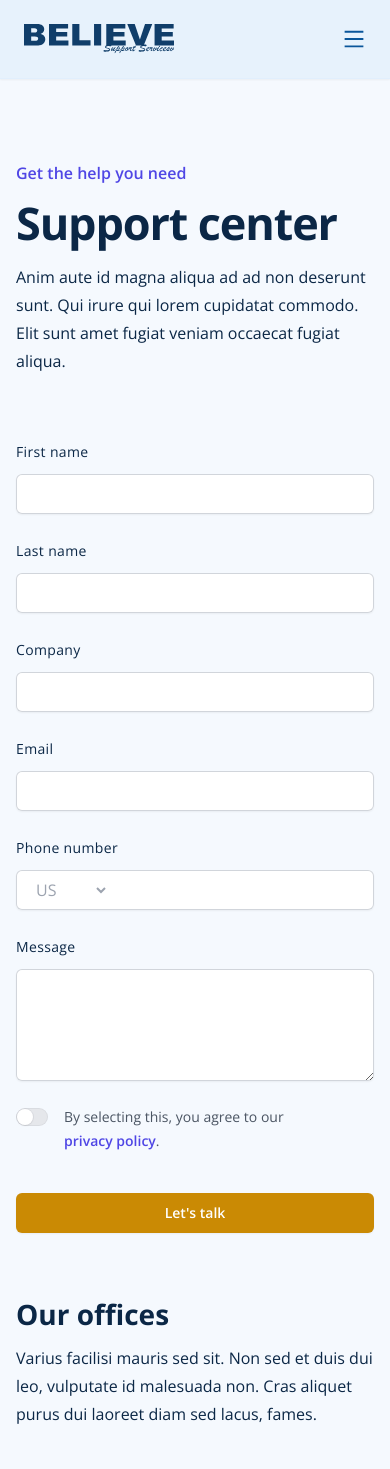
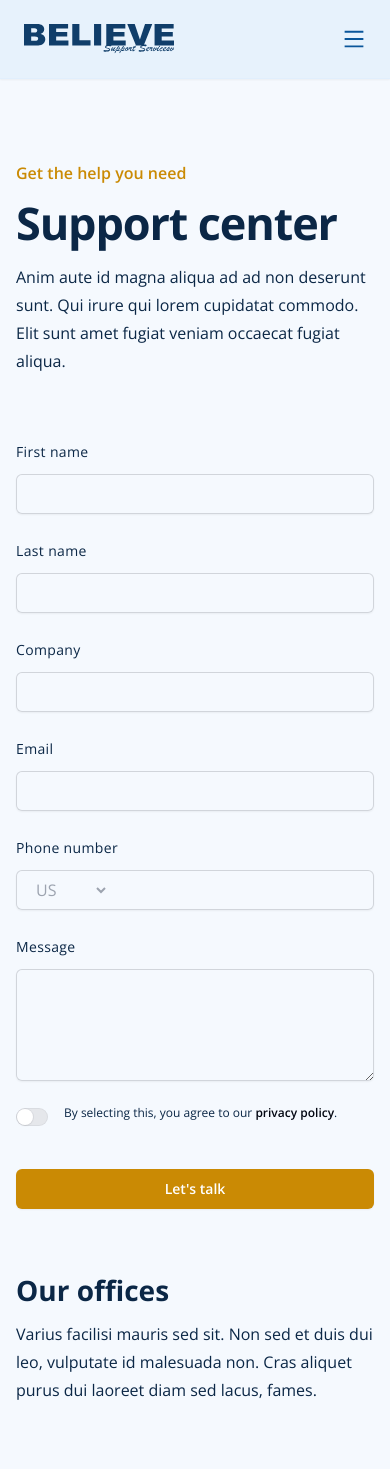
Before and after one commit to Justin-Bento/believe-support-services, a Next.js app: page /contact in a window 390 px wide. Shown: the top 1469 px of the page. Built offline with nearby package versions, Linux system fonts and the light colour scheme.

Commit message:
updated contact page to switch between light and dark mode

```diff
--- a/src/pages/contact.tsx
+++ b/src/pages/contact.tsx
@@ -27,25 +27,28 @@ export default function contact() {
   );
 }
 function classNames(...classes: any) {
-  return classes.filter(Boolean).join(' ')
+  return classes.filter(Boolean).join(" ");
 }
 
 function ContactCenter() {
   return (
     <div className="">
       <div className="max-w-2xl mx-auto lg:mx-0">
-          <p className="text-base font-semibold leading-7 text-indigo-600">Get the help you need</p>
+        <p className="text-base font-semibold leading-7 text-yellow-600">
+          Get the help you need
+        </p>
         <h2 className="mt-2 font-bold display-medium">Support center</h2>
         <p className="mt-3 body-large">
-            Anim aute id magna aliqua ad ad non deserunt sunt. Qui irure qui lorem cupidatat commodo. Elit sunt amet
-            fugiat veniam occaecat fugiat aliqua.
+          Anim aute id magna aliqua ad ad non deserunt sunt. Qui irure qui lorem
+          cupidatat commodo. Elit sunt amet fugiat veniam occaecat fugiat
+          aliqua.
         </p>
       </div>
     </div>
-  )
+  );
 }
 function ContactForm() {
-  const [agreed, setAgreed] = useState(false)
+  const [agreed, setAgreed] = useState(false);
   return (
     <form action="#" method="POST" className="">
       <div className="grid grid-cols-1 gap-x-8 gap-y-6 sm:grid-cols-2">
@@ -59,7 +62,7 @@ function ContactForm() {
               name="first-name"
               id="first-name"
               autoComplete="given-name"
-              className="block w-full rounded-md border-0 px-3.5 py-2 text-gray-900 shadow-sm ring-1 ring-inset ring-gray-300 placeholder:text-gray-400 focus:ring-2 focus:ring-inset focus:ring-indigo-600 sm:text-sm sm:leading-6"
+              className="block w-full rounded-md  bg-transparent dark:bg-primary-950   border-0 px-3.5 py-2 text-gray-900 shadow-sm ring-1 ring-inset ring-gray-300 placeholder:text-gray-400 focus:ring-2 focus:ring-inset focus:ring-indigo-600 sm:text-sm sm:leading-6"
             />
           </div>
         </div>
@@ -73,7 +76,7 @@ function ContactForm() {
               name="last-name"
               id="last-name"
               autoComplete="family-name"
-              className="block w-full rounded-md border-0 px-3.5 py-2 text-gray-900 shadow-sm ring-1 ring-inset ring-gray-300 placeholder:text-gray-400 focus:ring-2 focus:ring-inset focus:ring-indigo-600 sm:text-sm sm:leading-6"
+              className="bg-transparent  dark:bg-primary-950  block w-full rounded-md border-0 px-3.5 py-2 text-gray-900 shadow-sm ring-1 ring-inset ring-gray-300 placeholder:text-gray-400 focus:ring-2 focus:ring-inset focus:ring-indigo-600 sm:text-sm sm:leading-6"
             />
           </div>
         </div>
@@ -87,7 +90,7 @@ function ContactForm() {
               name="company"
               id="company"
               autoComplete="organization"
-              className="block w-full rounded-md border-0 px-3.5 py-2 text-gray-900 shadow-sm ring-1 ring-inset ring-gray-300 placeholder:text-gray-400 focus:ring-2 focus:ring-inset focus:ring-indigo-600 sm:text-sm sm:leading-6"
+              className="bg-transparent dark:bg-primary-950 block w-full rounded-md border-0 px-3.5 py-2 text-gray-900 shadow-sm ring-1 ring-inset ring-gray-300 placeholder:text-gray-400 focus:ring-2 focus:ring-inset focus:ring-indigo-600 sm:text-sm sm:leading-6"
             />
           </div>
         </div>
@@ -101,7 +104,7 @@ function ContactForm() {
               name="email"
               id="email"
               autoComplete="email"
-              className="block w-full rounded-md border-0 px-3.5 py-2 text-gray-900 shadow-sm ring-1 ring-inset ring-gray-300 placeholder:text-gray-400 focus:ring-2 focus:ring-inset focus:ring-indigo-600 sm:text-sm sm:leading-6"
+              className="bg-transparent  dark:bg-primary-950  block w-full rounded-md border-0 px-3.5 py-2 text-gray-900 shadow-sm ring-1 ring-inset ring-gray-300 placeholder:text-gray-400 focus:ring-2 focus:ring-inset focus:ring-indigo-600 sm:text-sm sm:leading-6"
             />
           </div>
         </div>
@@ -117,20 +120,19 @@ function ContactForm() {
               <select
                 id="country"
                 name="country"
-                className="h-full py-0 pl-4 text-gray-400 bg-transparent border-0 rounded-md bg-none pr-9 focus:ring-2 focus:ring-inset focus:ring-indigo-600 sm:text-sm"
+                className="h-full py-0 pl-4 text-gray-400 bg-transparent border-0 rounded-md dark:bg-primary-950 bg-none pr-9 focus:ring-2 focus:ring-inset focus:ring-indigo-600 sm:text-sm"
               >
                 <option>US</option>
                 <option>CA</option>
                 <option>EU</option>
               </select>
-
             </div>
             <input
               type="tel"
               name="phone-number"
               id="phone-number"
               autoComplete="tel"
-              className="block w-full rounded-md border-0 px-3.5 py-2 pl-20 text-gray-900 shadow-sm ring-1 ring-inset ring-gray-300 placeholder:text-gray-400 focus:ring-2 focus:ring-inset focus:ring-indigo-600 sm:text-sm sm:leading-6"
+              className="block w-full bg-transparent  dark:bg-primary-950  rounded-md border-0 px-3.5 py-2 pl-20 text-gray-900 shadow-sm ring-1 ring-inset ring-gray-300 placeholder:text-gray-400 focus:ring-2 focus:ring-inset focus:ring-indigo-600 sm:text-sm sm:leading-6"
             />
           </div>
         </div>
@@ -143,8 +145,8 @@ function ContactForm() {
               name="message"
               id="message"
               rows={4}
-              className="block w-full rounded-md border-0 px-3.5 py-2 text-gray-900 shadow-sm ring-1 ring-inset ring-gray-300 placeholder:text-gray-400 focus:ring-2 focus:ring-inset focus:ring-indigo-600 sm:text-sm sm:leading-6"
-              defaultValue={''}
+              className="bg-transparent  dark:bg-primary-950  block w-full rounded-md border-0 px-3.5 py-2 text-gray-900 shadow-sm ring-1 ring-inset ring-gray-300 placeholder:text-gray-400 focus:ring-2 focus:ring-inset focus:ring-indigo-600 sm:text-sm sm:leading-6"
+              defaultValue={""}
             />
           </div>
         </div>
@@ -154,23 +156,23 @@ function ContactForm() {
               checked={agreed}
               onChange={setAgreed}
               className={classNames(
-                agreed ? 'bg-indigo-600' : 'bg-gray-200',
-                'flex w-8 flex-none cursor-pointer rounded-full p-px ring-1 ring-inset ring-gray-900/5 transition-colors duration-200 ease-in-out focus-visible:outline focus-visible:outline-2 focus-visible:outline-offset-2 focus-visible:outline-indigo-600'
+                agreed ? "bg-indigo-600" : "bg-gray-200",
+                "flex w-8 flex-none cursor-pointer rounded-full p-px ring-1 ring-inset ring-gray-900/5 transition-colors duration-200 ease-in-out focus-visible:outline focus-visible:outline-2 focus-visible:outline-offset-2 focus-visible:outline-indigo-600"
               )}
             >
               <span className="sr-only">Agree to policies</span>
               <span
                 aria-hidden="true"
                 className={classNames(
-                  agreed ? 'translate-x-3.5' : 'translate-x-0',
-                  'h-4 w-4 transform rounded-full bg-white shadow-sm ring-1 ring-gray-900/5 transition duration-200 ease-in-out'
+                  agreed ? "translate-x-3.5" : "translate-x-0",
+                  "h-4 w-4 transform rounded-full bg-white shadow-sm ring-1 ring-gray-900/5 transition duration-200 ease-in-out"
                 )}
               />
             </Switch>
           </div>
-          <Switch.Label className="text-sm leading-6 text-gray-600">
-            By selecting this, you agree to our{' '}
-            <a href="#" className="font-semibold text-indigo-600">
+          <Switch.Label className="body-small">
+            By selecting this, you agree to our{" "}
+            <a href="#" className="font-semibold text-gray-950 dark:text-yellow-600">
               privacy&nbsp;policy
             </a>
             .
@@ -186,7 +188,7 @@ function ContactForm() {
         </button>
       </div>
     </form>
-  )
+  );
 }
 function CompanyOffices() {
   return (
@@ -195,8 +197,9 @@ function CompanyOffices() {
         <div className="max-w-2xl mx-auto lg:mx-0">
           <h2 className="font-bold headline-medium">Our offices</h2>
           <p className="mt-3 body-large">
-            Varius facilisi mauris sed sit. Non sed et duis dui leo, vulputate id malesuada non. Cras aliquet purus dui
-            laoreet diam sed lacus, fames.
+            Varius facilisi mauris sed sit. Non sed et duis dui leo, vulputate
+            id malesuada non. Cras aliquet purus dui laoreet diam sed lacus,
+            fames.
           </p>
         </div>
         <div className="grid max-w-2xl grid-cols-1 gap-8 mx-auto mt-16 text-base leading-7 sm:grid-cols-2 sm:gap-y-16 lg:mx-0 lg:max-w-none lg:grid-cols-4">
@@ -231,5 +234,5 @@ function CompanyOffices() {
         </div>
       </div>
     </div>
-  )
+  );
 }
```
Lines whose indentation alone changed are shown as unchanged.
